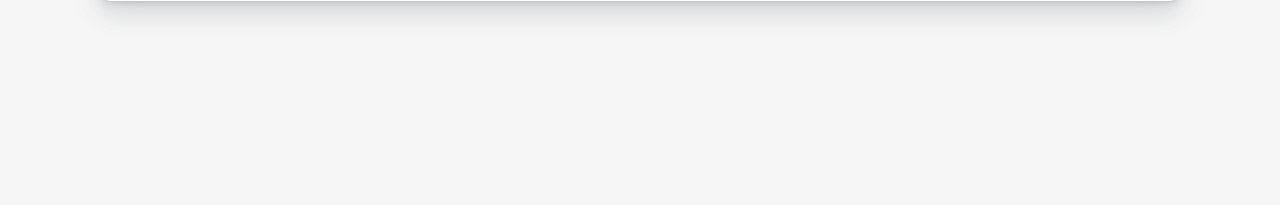
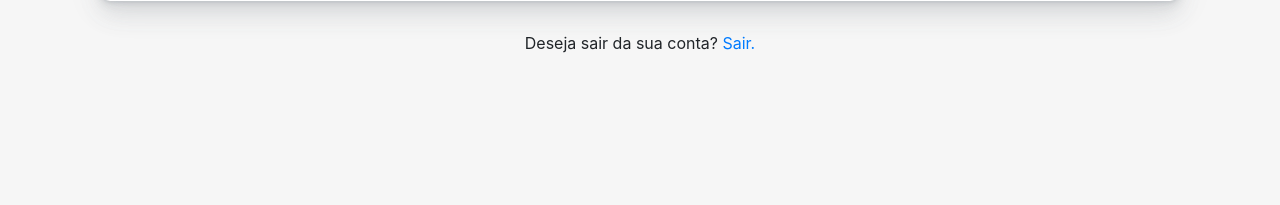
Before and after one commit to gustaoliv/Django-To-do-List, a Django app: page / in a window 1280 px wide. Shown: the part 293-498 px from the top of the page. Run offline with Django 4.2, Linux system fonts and the light colour scheme; the visitor is signed in with stand-in values (Sample User, id 1); data that the repository does not hold is empty; some libraries are stand-ins or nearby versions.

Commit message:
add botão logout

```diff
--- a/tasks/templates/tasks-list.html
+++ b/tasks/templates/tasks-list.html
@@ -148,6 +148,9 @@
                     </div>
                 </div>
             </div>
+            <center>
+                <p>Deseja sair da sua conta?<a href="{% url 'logout' %}"> Sair.<a/></p>
+            </center>
         </div>
     </div>
 
--- a/users/templates/registration/login.html
+++ b/users/templates/registration/login.html
@@ -18,7 +18,7 @@
             <img class="mb-4" src="{% static 'images/favicon.png' %}" alt="" width="72px" height="72px">
           </center>
 
-          <form class="login-form" method="post" autocomplete="off">
+          <form class="login-form" method="post">
             {% csrf_token %}
             <input type="email" id="username" name="username"class="form-control" placeholder="E-mail" required autofocos>
 
```
